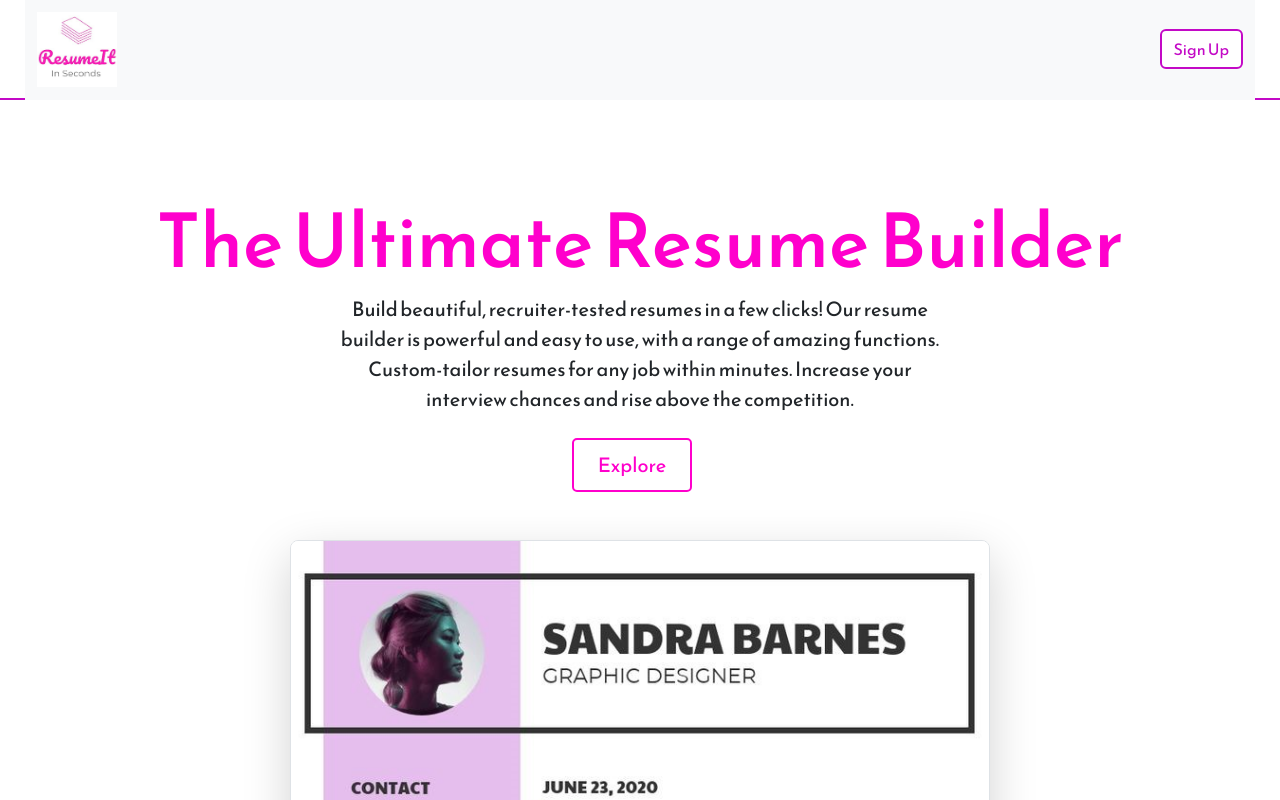
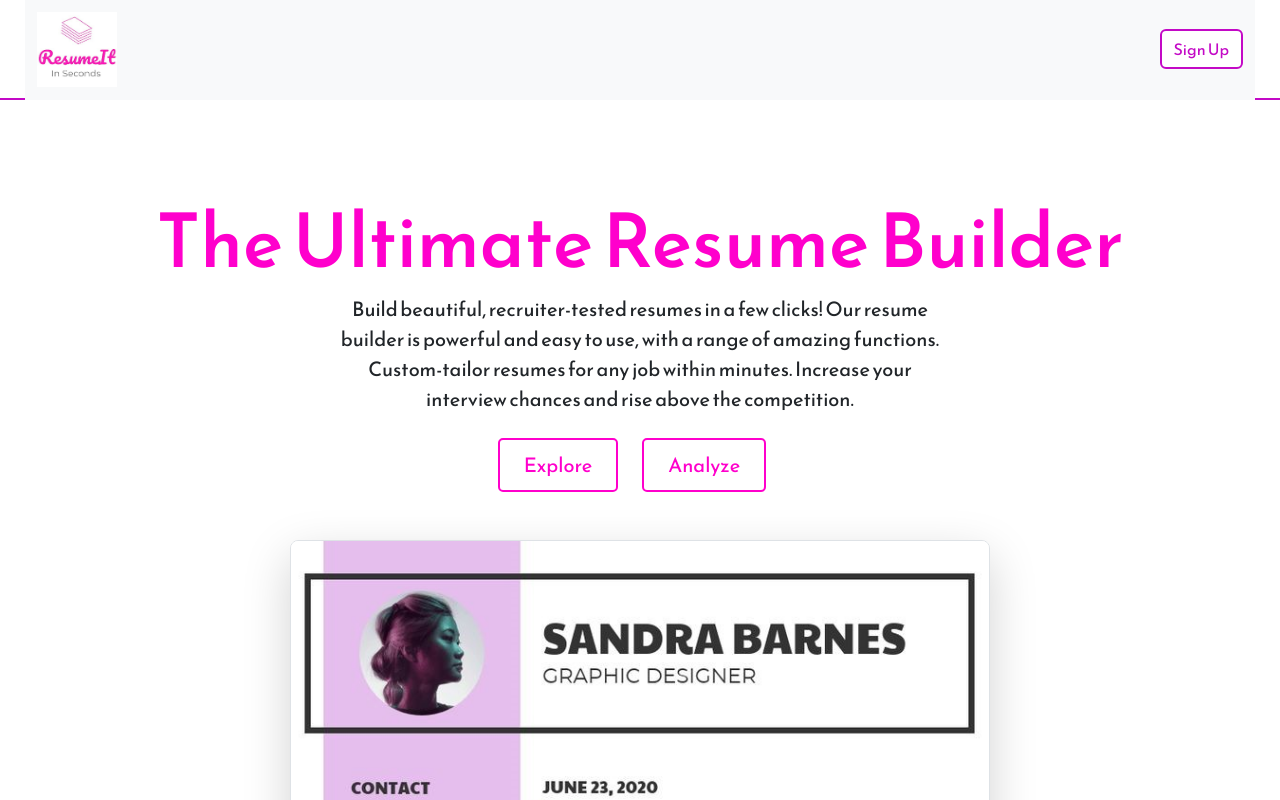
Before and after one commit to MayurBehere/CODSOFT, a React (Create React App) app in the folder landing/: page / in a window 1280 px wide. Shown: the top 800 px of the page. Built offline with nearby package versions, Linux system fonts and the light colour scheme.

Commit message:
added Analyze button

```diff
--- a/landing/src/LandComponents/Hero.js
+++ b/landing/src/LandComponents/Hero.js
@@ -9,6 +9,7 @@ const Hero = () => {
             <p className="lead mb-4">Build beautiful, recruiter-tested resumes in a few clicks! Our resume builder is powerful and easy to use, with a range of amazing functions. Custom-tailor resumes for any job within minutes. Increase your interview chances and rise above the competition.</p>
             <div className="d-grid gap-2 d-sm-flex justify-content-sm-center mb-5">
                 <button type="button" className="btn btn-primary btn-lg px-4 me-sm-3">Explore</button>
+                <button type="button" className="btn btn-primary btn-lg px-4 me-sm-3">Analyze</button>
             </div>
         </div>
         <div className='Resume'>
```
